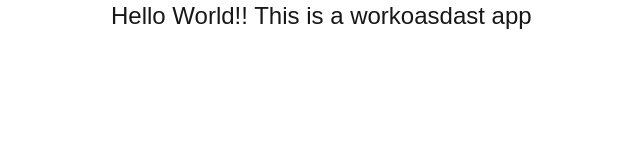
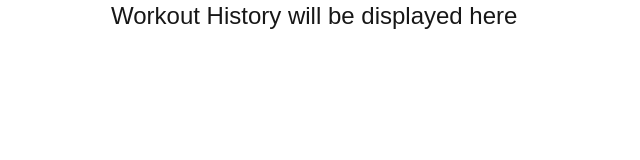
Before and after one commit to webworx-digital/workout-app, a Next.js app: page /history in a window 1280 px wide. Shown: the top 160 px of the page, without its empty margins (145-785 px from the left). Built offline with nearby package versions, Linux system fonts and the light colour scheme; no server answers.

Commit message:
WA-49 UPdated copy

```diff
--- a/src/app/history/page.tsx
+++ b/src/app/history/page.tsx
@@ -2,7 +2,7 @@
 export default function History() {
   return (
     <div className="text-2xl gap-4">
-      Hello World!! This is a workoasdast app
+      Workout History will be displayed here
     </div>
   );
 }
--- a/src/app/page.tsx
+++ b/src/app/page.tsx
@@ -3,7 +3,7 @@
 export default function Home() {
   return (
     <div className="text-2xl gap-4">
-      THis is dashboard
+      Dashboard will be here
     </div>
   );
 }
```
